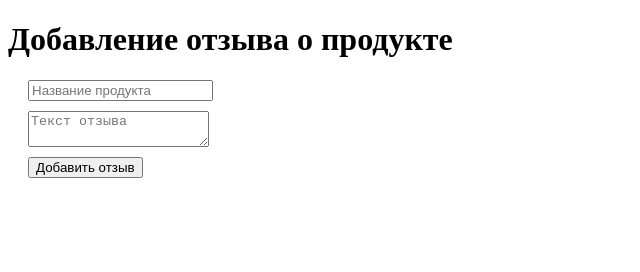
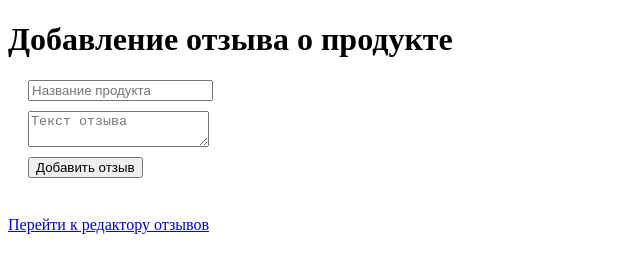
Before and after one commit to Zapad82/JS_next, a plain HTML site: page hw_Seminar3/addReview.html in a window 1280 px wide. Shown: the whole page, without its empty margins (0-640 px from the left). Drawn offline with Linux system fonts and the light colour scheme.

Commit message:
ДЗ3
Добавление переходов

```diff
--- a/hw_Seminar3/addReview.html
+++ b/hw_Seminar3/addReview.html
@@ -25,6 +25,8 @@
     <button type="submit">Добавить отзыв</button>
     <p id="error" class="error"></p>
   </form>
+  <br>
+  <a href="viewReviews.html">Перейти к редактору отзывов</a>
 
   <script src="addReview.js"></script>
 </body>
```
Also changed, not shown: hw_Seminar3/viewReviews.html (+2 -0 lines).
